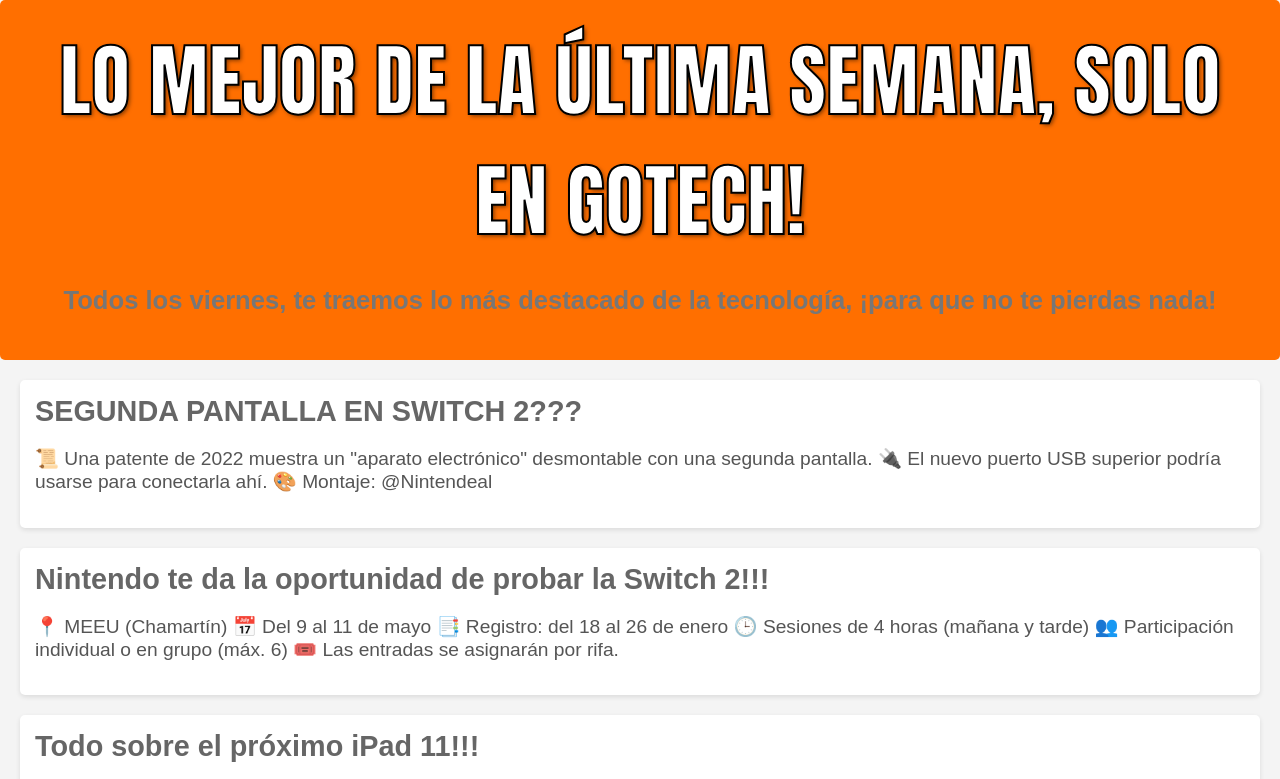
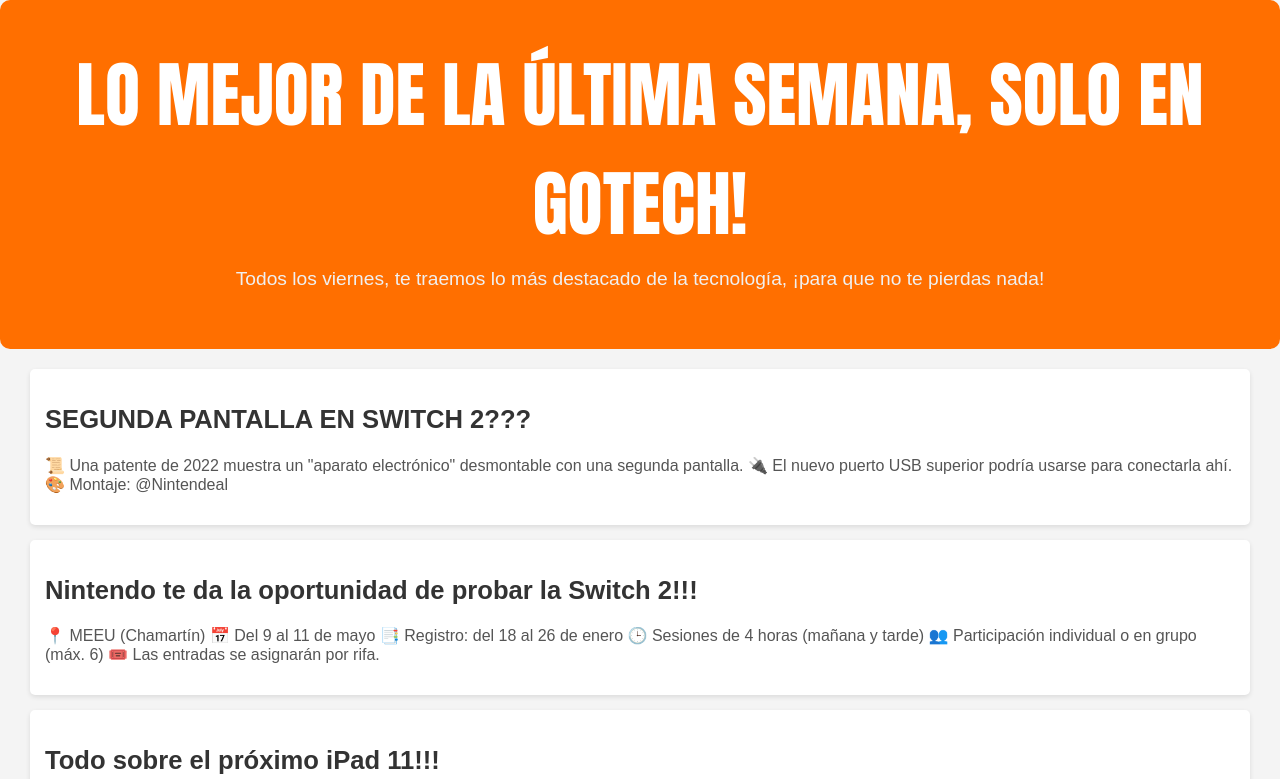
Before and after one commit to marcoooomp/GoTech, a plain HTML site: page index.html in a window 1280 px wide. Shown: the top 779 px of the page. Drawn offline with Linux system fonts and the light colour scheme.

Commit message:
Update index.html

```diff
--- a/index.html
+++ b/index.html
@@ -9,116 +9,98 @@
             font-family: Arial, sans-serif;
             background-color: #f4f4f4;
             color: #333;
-            font-size: 1rem;
             margin: 0;
             padding: 0;
         }
 
-        h1, h2 {
-            font-weight: 700;
+        header {
+            background-color: #FF6F00; /* Naranja */
+            color: #fff;
+            padding: 40px 10px;
             text-align: center;
+            border-radius: 10px;
+        }
+
+        header h1 {
+            font-family: 'Impact', sans-serif;
+            font-size: 4rem;
+            font-weight: bold;
+            color: white;
+            text-transform: uppercase;
             margin: 0;
         }
 
-        h1 {
-            font-family: 'Impact', sans-serif; /* Fuente más gruesa y simple */
-            color: #ffffff;
-            font-size: 5rem;
-            text-shadow: 2px 2px 4px rgba(0, 0, 0, 0.5);
-            text-transform: uppercase;
-            -webkit-text-stroke: 2px black;
+        header p {
+            font-size: 1.2rem;
+            font-weight: normal;
+            color: #f0f0f0;
+            margin-top: 10px;
         }
 
-        h2 {
-            font-family: Arial, sans-serif;
-            color: #666666;
-            font-size: 1.8rem;
-            text-align: left;
-            font-weight: normal;
+        section {
+            padding: 20px;
+            margin: 0 10px;
         }
 
         .news-item {
-            margin-bottom: 20px;
+            background-color: #fff;
             padding: 15px;
-            background-color: #ffffff;
+            margin-bottom: 15px;
             border-radius: 5px;
             box-shadow: 0 2px 5px rgba(0, 0, 0, 0.1);
         }
 
         .news-item h2 {
-            margin: 0 0 10px 0;
-            font-size: 1.8rem;
-            text-align: left;
+            font-size: 1.6rem;
+            color: #333;
             font-weight: bold;
         }
 
         .news-item p {
-            font-size: 1.2rem;
+            font-size: 1rem;
             color: #555;
-            text-align: left;
         }
 
-        header {
-            background-color: #FF6F00;
-            padding: 20px;
-            text-align: center;
-            border-radius: 5px;
-        }
-
-        section {
-            margin: 20px;
-        }
-
-        p.subheading {
-            font-size: 1.6rem;
-            color: #777;
-            text-align: center;
-            font-weight: bold;
-        }
-
-        /* Responsividad para móviles */
+        /* Ajustes para móviles */
         @media (max-width: 768px) {
-            h1 {
-                font-size: 3.5rem; /* Título más pequeño en pantallas móviles */
+            header h1 {
+                font-size: 3rem; /* Ajustar el tamaño en móviles */
+                margin: 0;
             }
 
-            h2 {
-                font-size: 1.4rem; /* Ajustar tamaño de los subtítulos en móviles */
+            header p {
+                font-size: 1rem;
             }
 
             .news-item h2 {
-                font-size: 1.4rem; /* Ajuste del tamaño de los títulos de las noticias */
+                font-size: 1.4rem; /* Ajuste de títulos de noticias */
             }
 
             .news-item p {
-                font-size: 1rem; /* Ajuste de los textos de noticias en móviles */
+                font-size: 0.9rem; /* Ajuste del tamaño de los párrafos */
             }
 
-            p.subheading {
-                font-size: 1.3rem; /* Ajuste del subtítulo */
-            }
-
-            header {
-                padding: 15px;
+            section {
+                padding: 10px;
             }
         }
 
-        /* Diseño para pantallas más grandes */
+        /* Ajustes para pantallas grandes */
         @media (min-width: 769px) {
             body {
-                font-size: 1.3rem; /* Aumento de tamaño de texto en pantallas grandes */
+                font-size: 1rem;
             }
 
-            h1 {
-                font-size: 5rem;
+            header h1 {
+                font-size: 4.5rem;
             }
 
             .news-item h2 {
-                font-size: 1.8rem;
+                font-size: 1.6rem;
             }
 
             .news-item p {
-                font-size: 1.2rem;
+                font-size: 1rem;
             }
         }
     </style>
@@ -126,8 +108,9 @@
 <body>
     <header>
         <h1>Lo mejor de la última semana, solo en GoTech!</h1>
-        <p class="subheading">Todos los viernes, te traemos lo más destacado de la tecnología, ¡para que no te pierdas nada!</p>
+        <p>Todos los viernes, te traemos lo más destacado de la tecnología, ¡para que no te pierdas nada!</p>
     </header>
+
     <section>
         <div class="news-item">
             <h2>SEGUNDA PANTALLA EN SWITCH 2???</h2>
```
